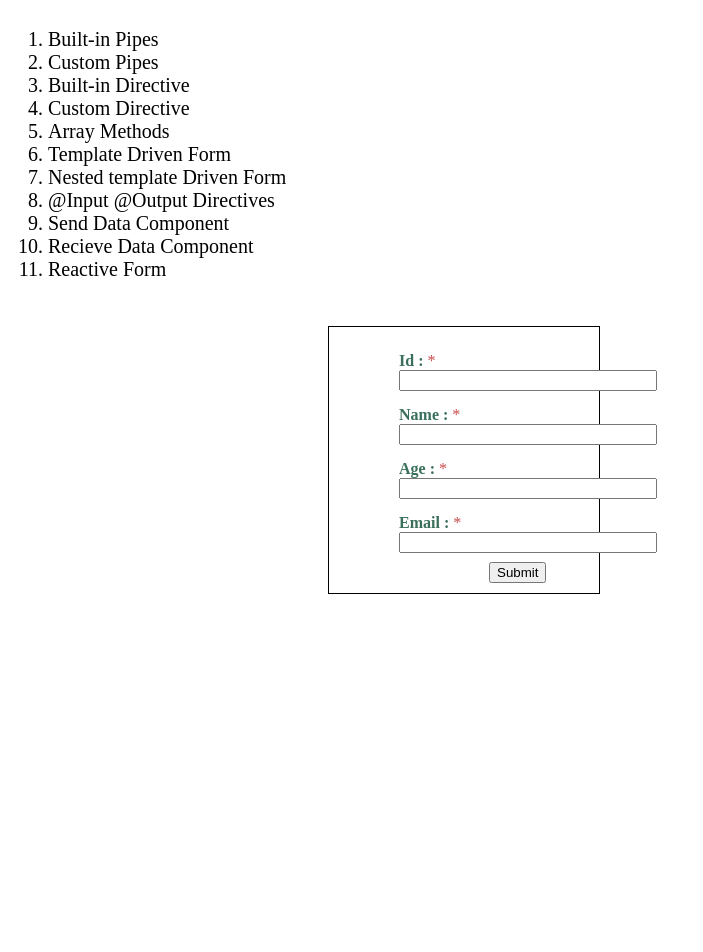
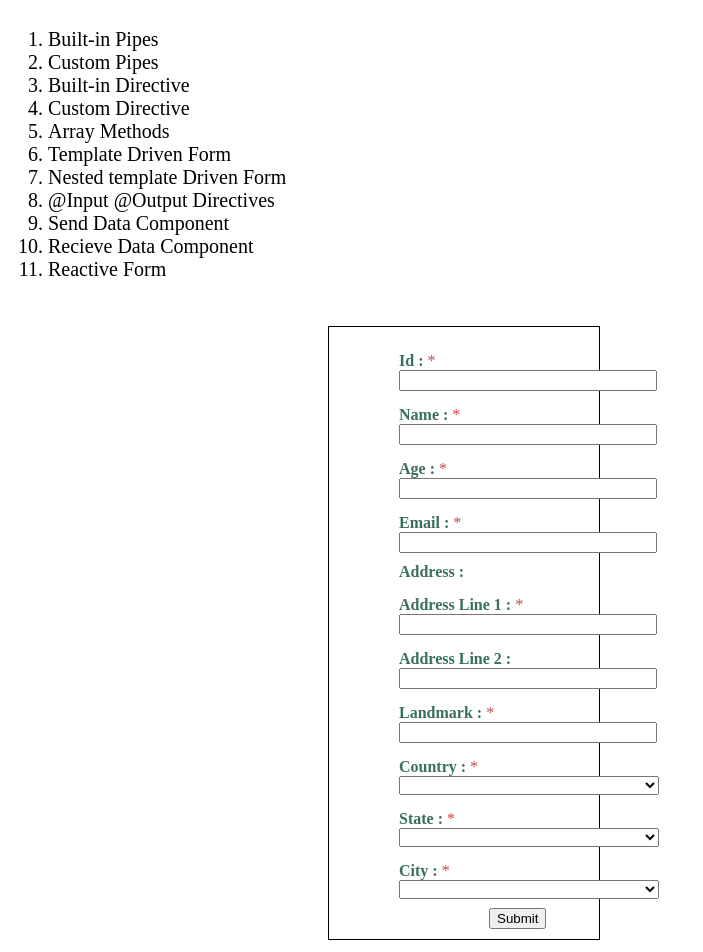
Before and after one commit to Jinal207/AngularTraining, an Angular app: page /reactiveForm in a window 1280 px wide. Shown: the top 952 px of the page, without its empty margins (0-703 px from the left). Before the commit the page ends 800 px from the top, so only its background shows below. Built offline with nearby package versions, Linux system fonts and the light colour scheme.

Commit message:
Nested reactive form

```diff
--- a/src/app/reactive-form/reactive-form.component.css
+++ b/src/app/reactive-form/reactive-form.component.css
@@ -37,3 +37,13 @@ label {
 .ast {
   color: rgb(201, 77, 77)
 }
+
+.address{
+  margin-top:10px;
+}
+
+
+.selectFields
+{
+  width: 260px
+}
--- a/src/app/reactive-form/reactive-form.component.html
+++ b/src/app/reactive-form/reactive-form.component.html
@@ -18,7 +18,7 @@
             <input type="number" name="id" id="id" class="inputs" formControlName="id" />
           </div>
           <div *ngIf="isSubmited && userForm.controls.id.errors" class="error">
-            <div  *ngIf="userForm.controls.id.errors?.['required']">
+            <div *ngIf="userForm.controls.id.errors?.['required']">
               Id is required!
             </div>
           </div>
@@ -30,7 +30,7 @@
             <input type="text" name="name" id="name" class="inputs" formControlName="name" />
           </div>
           <div *ngIf="isSubmited && userForm.controls.name.errors" class="error">
-            <div  *ngIf="userForm.controls.name.errors?.['required']">
+            <div *ngIf="userForm.controls.name.errors?.['required']">
               Name is required!
             </div>
           </div>
@@ -42,13 +42,13 @@
             <input type="number" name="age" id="age" class="inputs" formControlName="age" />
           </div>
           <div *ngIf="isSubmited && userForm.controls.age.errors" class="error">
-            <div  *ngIf="userForm.controls.age.errors?.['required']">
+            <div *ngIf="userForm.controls.age.errors?.['required']">
               age is required!
             </div>
-            <div  *ngIf="userForm.controls.age.errors?.['min']">
+            <div *ngIf="userForm.controls.age.errors?.['min']">
               age should be 18 or above!
             </div>
-            <div  *ngIf="userForm.controls.age.errors?.['max']">
+            <div *ngIf="userForm.controls.age.errors?.['max']">
               age should be 75 or below!
             </div>
           </div>
@@ -60,15 +60,95 @@
             <input type="text" name="email" id="email" class="inputs" formControlName="email" />
           </div>
           <div *ngIf="isSubmited && userForm.controls.email.errors" class="error">
-            <div  *ngIf="userForm.controls.email.errors?.['required']">
+            <div *ngIf="userForm.controls.email.errors?.['required']">
               Email is required!
             </div>
-          </div>
-          <div *ngIf="isSubmited && userForm.controls.email.errors" class="error">
-            <div  *ngIf="userForm.controls.email.errors?.['pattern']">
+            <div *ngIf="userForm.controls.email.errors?.['pattern']">
               Email is not proper!
             </div>
           </div>
+        </div>
+
+        <div formGroupName="address" class="address">
+
+          <label for="addressLine1">Address : </label>
+
+          <div class="box">
+            <label for="addressLine1">Address Line 1 : </label><span class="ast">*</span>
+            <div>
+              <input type="text" name="addressLine1" id="addressLine1" class="inputs" formControlName="addressLine1" />
+            </div>
+            <div *ngIf="isSubmited && userForm.controls.address.controls.addressLine1.errors" class="error">
+              <div *ngIf="userForm.controls.address.controls.addressLine1.errors?.['required']">
+                Address Line 1 is required!
+              </div>
+            </div>
+          </div>
+
+          <div class="box">
+            <label for="addressLine2">Address Line 2 : </label>
+            <div>
+              <input type="text" name="addressLine2" id="addressLine2" class="inputs" formControlName="addressLine2" />
+            </div>
+          </div>
+
+          <div class="box">
+            <label for="landmark">Landmark : </label><span class="ast">*</span>
+            <div>
+              <input type="text" name="landmark" id="landmark" class="inputs" formControlName="landmark" />
+            </div>
+            <div *ngIf="isSubmited && userForm.controls.address.controls.landmark.errors" class="error">
+              <div *ngIf="userForm.controls.address.controls.landmark.errors?.['required']">
+                landmark is required!
+              </div>
+            </div>
+          </div>
+
+          <div class="box">
+            <label for="addressLine1">Country : </label><span class="ast">*</span>
+            <div>
+              <select name="country" id="country" formControlName="country" class="selectFields">
+                <option value="india">India</option>
+              </select>
+            </div>
+            <div *ngIf="isSubmited && userForm.controls.address.controls.country.errors" class="error">
+              <div *ngIf="userForm.controls.address.controls.country.errors?.['required']">
+                Country is required!
+              </div>
+            </div>
+          </div>
+
+          <div class="box">
+            <label for="state">State : </label><span class="ast">*</span>
+            <div>
+              <select name="state" id="state" formControlName="state" class="selectFields">
+                <option value="gujarat">Gujarat</option>
+              </select>
+            </div>
+            <div *ngIf="isSubmited && userForm.controls.address.controls.state.errors" class="error">
+              <div *ngIf="userForm.controls.address.controls.state.errors?.['required']">
+                State is required!
+              </div>
+            </div>
+          </div>
+
+          <div class="box">
+            <label for="city">City : </label><span class="ast">*</span>
+            <div>
+              <select name="city" id="city" formControlName="city" class="selectFields">
+                <option value="surat">Surat</option>
+                <option value="ahemadabad">Ahemadabad</option>
+                <option value="mumbai">Mumbai</option>
+                <option value="vadodara">Vadodara</option>
+              </select>
+            </div>
+            <div *ngIf="isSubmited && userForm.controls.address.controls.city.errors" class="error">
+              <div *ngIf="userForm.controls.address.controls.city.errors?.['required']">
+                City is required!
+              </div>
+            </div>
+          </div>
+
         </div>
 
         <div>
--- a/src/app/reactive-form/reactive-form.component.ts
+++ b/src/app/reactive-form/reactive-form.component.ts
@@ -6,6 +6,7 @@ import { FormControl, FormGroup, Validators } from '@angular/forms';
   templateUrl: './reactive-form.component.html',
   styleUrls: ['./reactive-form.component.css']
 })
+
 export class ReactiveFormComponent {
 
   isSubmited: boolean = false;
@@ -14,6 +15,14 @@ export class ReactiveFormComponent {
     name: new FormControl('', Validators.required),
     age: new FormControl('', [Validators.required, Validators.min(18), Validators.max(75)]),
     email: new FormControl('', [Validators.required, Validators.pattern("^[a-z0-9._%+-]+@[a-z0-9.-]+\.[a-z]{2,4}$")]),
+    address: new FormGroup({
+      addressLine1: new FormControl('', Validators.required),
+      addressLine2: new FormControl(''),
+      landmark: new FormControl('', Validators.required),
+      country: new FormControl('', Validators.required),
+      state: new FormControl('', Validators.required),
+      city: new FormControl('', Validators.required),
+    })
   });
 
   onSubmit(): void {
```
Also changed, not shown: 1 other file (tests, documents, lock files or other folders).
